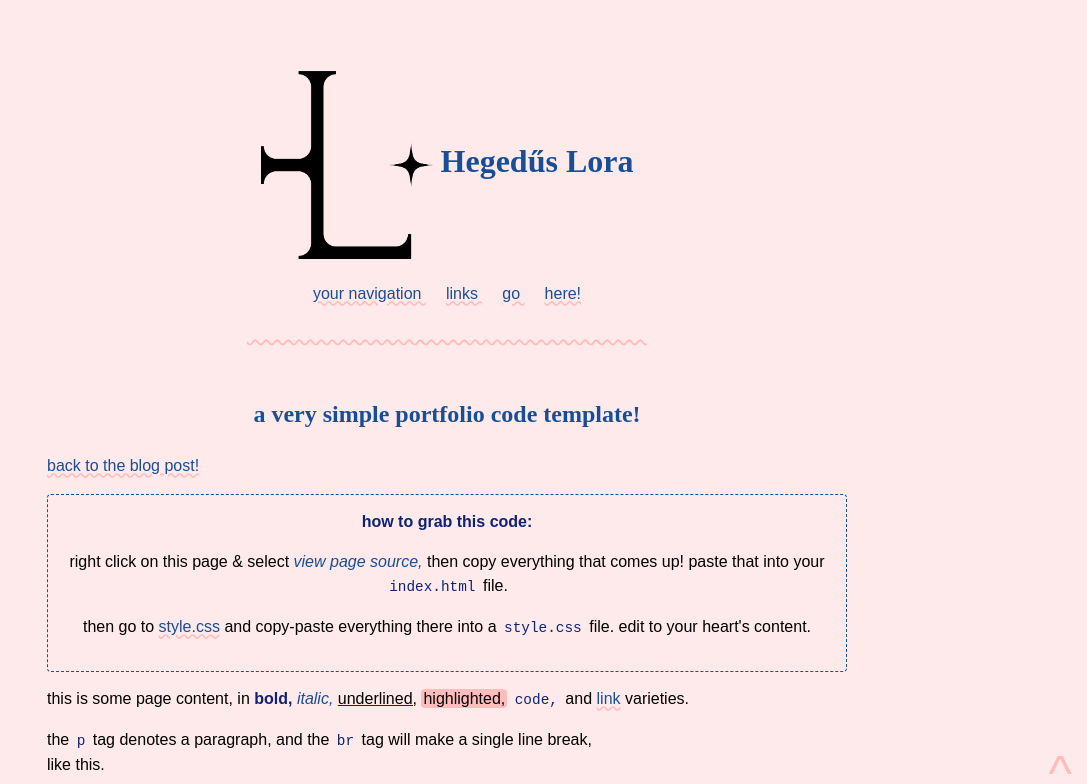
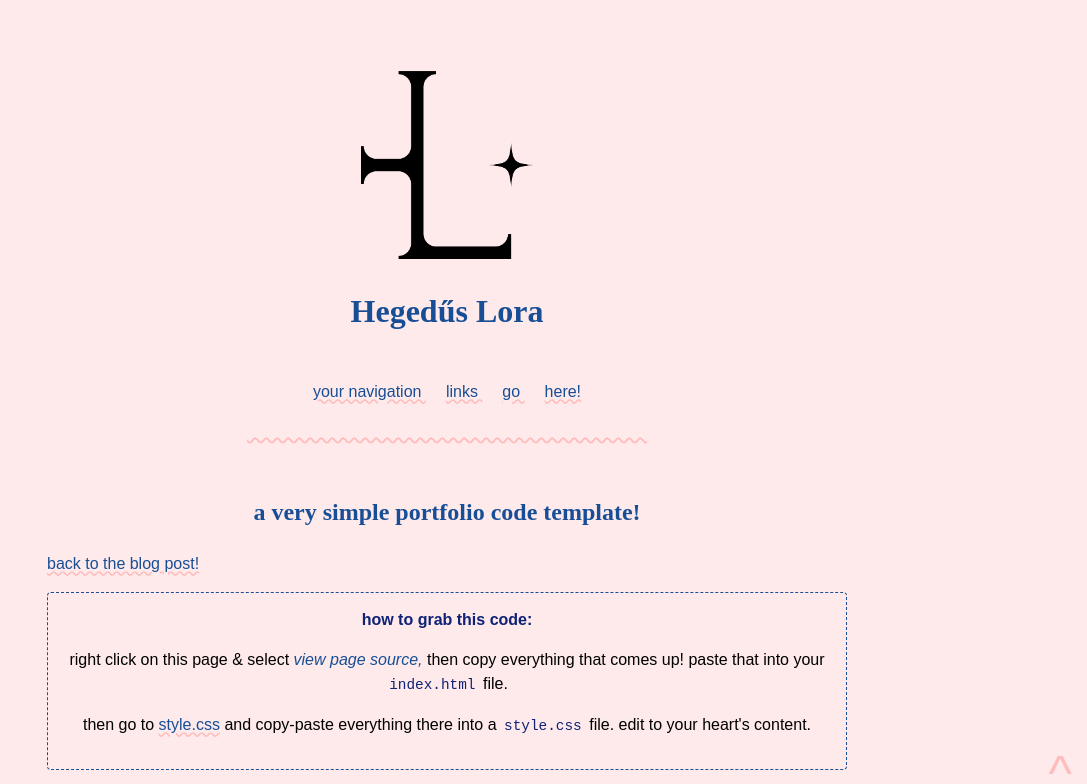
Before and after one commit to lora-hegedus/lora-hegedus.github.io, a plain HTML site: page index.html in a window 1280 px wide. Shown: the top 784 px of the page, without its empty margins (193-1280 px from the left). Drawn offline with nearby package versions, Linux system fonts and the light colour scheme.

Commit message:
Update index.html

```diff
--- a/index.html
+++ b/index.html
@@ -31,7 +31,7 @@
     <header>
         <h1><a class="h1" href="#">
             <img src="/HL.logo.png"style="width:172px;height:188px;">
-            Hegedűs Lora
+           <p> Hegedűs Lora
             </a>
         </h1>
         <!--you could also put an image here, if you wanted! or a subtitle!-->
```
